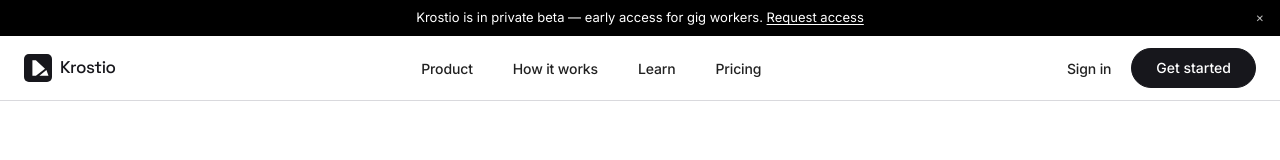
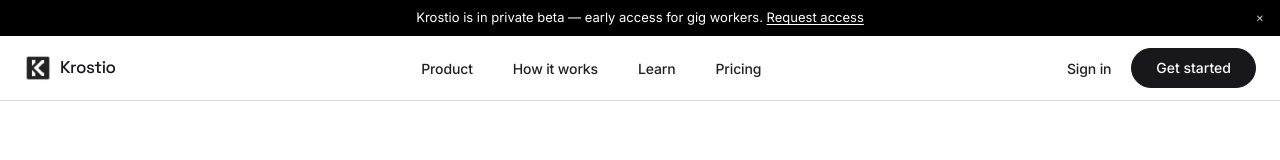
Before and after one commit to m-Muhaimin/krostio, a Next.js app: page / in a window 1280 px wide. Shown: the top 160 px of the page. Built offline with nearby package versions, Linux system fonts and the light colour scheme; no server answers.

Commit message:
fix: Supabase DNS safety net (--dns-result-order=ipv4first), switch logo to PNG

```diff
--- a/package.json
+++ b/package.json
@@ -3,7 +3,7 @@
   "version": "0.1.0",
   "private": true,
   "scripts": {
-    "dev": "next dev",
+    "dev": "NODE_OPTIONS=--dns-result-order=ipv4first next dev",
     "build": "next build",
     "start": "next start",
     "lint": "eslint"
--- a/src/components/ui/brand-logo.tsx
+++ b/src/components/ui/brand-logo.tsx
@@ -1,5 +1,5 @@
 /**
- * BrandLogo — renders the Krostio SVG logo.
+ * BrandLogo — renders the Krostio logo as PNG.
  *
  * Sizes (icon only):
  *   sm       (20×20)
@@ -7,14 +7,11 @@
  *   lg       (40×40)
  *
  * Variants:
- *   'dark'  — white K on ink-black square   ← default (for dark-on-light pages)
- *   'light' — ink-black K on white square   ← for light-on-dark page sections
- *
- * Wordmark (icon + text):
- *   variant="wordmark" — renders the horizontal wordmark SVG
+ *   'dark'  — white K on ink-black square (logo.png)
+ *   'light' — ink-black K on white square (logo-light.png)
  */
 
-import LogoDark from '../../../media/logo.svg'
+import LogoDark from '../../../media/logo.png'
 import LogoLight from '../../../media/logo-light.svg'
 import LogoWordmark from '../../../media/logo-wordmark.svg'
 import Image from 'next/image'
@@ -49,11 +46,23 @@ export function BrandLogo({ size = 'default', variant = 'dark', className = '' }
     )
   }
 
-  const src = variant === 'light' ? LogoLight : LogoDark
+  if (variant === 'dark') {
+    return (
+      <Image
+        src={LogoDark}
+        alt="Krostio"
+        width={px}
+        height={px}
+        className={className}
+        priority
+      />
+    )
+  }
 
+  // light variant — no PNG light file yet, use SVG
   return (
     <Image
-      src={src}
+      src={LogoLight}
       alt="Krostio"
       width={px}
       height={px}
```
